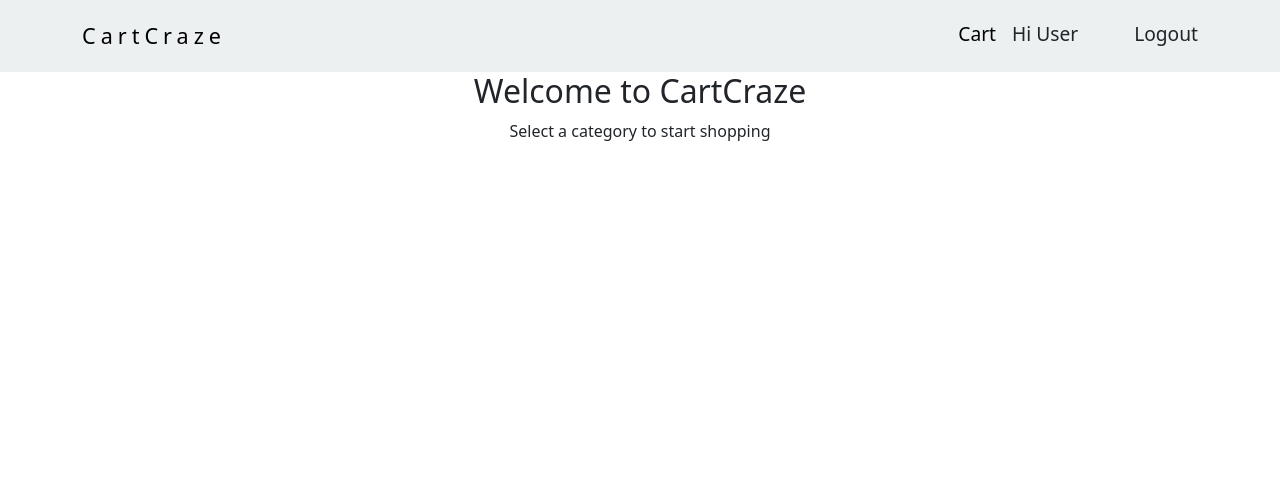
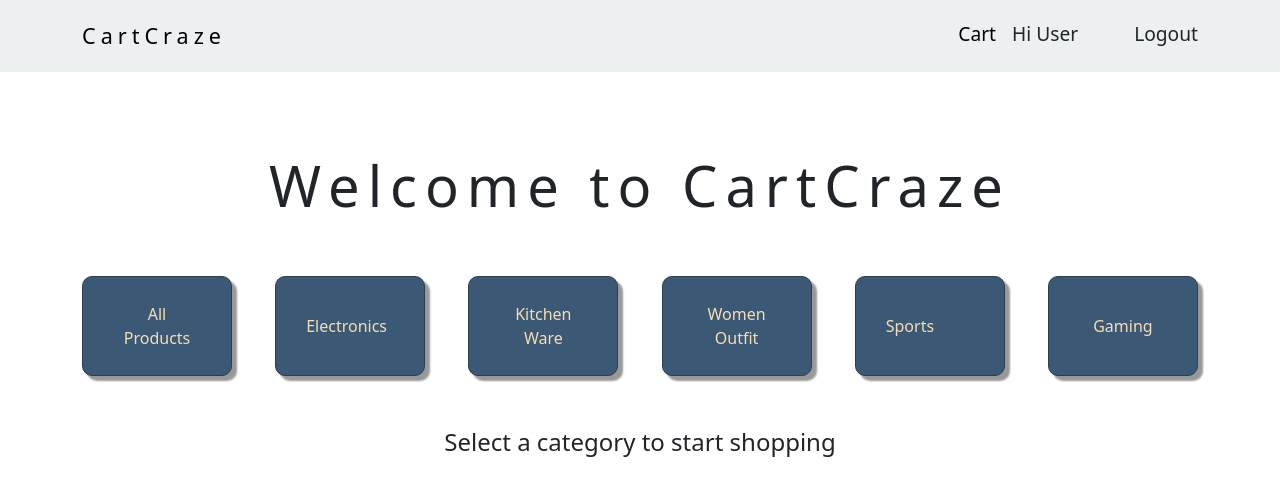
Before and after one commit to rathour08/ecommerse, a plain HTML site: page index.html in a window 1280 px wide. Drawn offline with nearby package versions, Linux system fonts and the light colour scheme.

Commit message:
added home page

```diff
--- a/css/common.css
+++ b/css/common.css
@@ -1,5 +1,8 @@
 :root{
-    --blue-gray: #ecf0f1
+    --blue-gray: #ecf0f1;
+    --pale-blue: #2c3e50;
+    --mid-gray: #999;
+    --jean-blue: #3b5875;
 }
 html{
     box-sizing: border-box;
--- a/css/home.css
+++ b/css/home.css
@@ -0,0 +1,43 @@
+.home-title{
+    font-size: 3.5rem;
+    margin-top:5rem;
+    letter-spacing: .5rem;
+
+}
+.category-title{
+    margin-top: 3rem;
+    font-size: 1.5rem;
+
+
+}
+.category-list{
+    margin-top: 3rem;
+    gap: 1rem;
+
+}
+.category-item{
+    border: 1px solid var(--pale-blue);
+    box-shadow: 5px 5px 2px var(--mid-gray);
+    /*margin: 2rem;*/
+    width: 150px;
+    background-color: var(--jean-blue);
+    padding: 20px 30px;
+    border-radius: 10px;
+    text-align: center;
+    min-height: 100px;
+    min-width: 135px;
+
+
+}
+.category-item a {
+    color: wheat;
+    text-decoration: none;
+    font-size: 1rem;
+
+}
+.category-item:hover {
+    cursor: pointer;
+    box-shadow: 0px 0px;
+    transition: box-shadow 0.15s linear 0s;
+
+}
--- a/index.html
+++ b/index.html
@@ -43,8 +43,26 @@
             <h2 class="home-title text-center">
                 Welcome to CartCraze
             </h2>
-            <div class="category-list d-flex flex-row justify-content-center align-items-center" id='categoryList'>
-<!--                add category child-->
+            <div class="category-list d-flex flex-row justify-content-between align-items-center" id='categoryList'>
+<!--                list of catogery-->
+                <div class="category-item d-flex align-items-center justify-content-center">
+                    <a href="">All Products</a>
+                </div>
+                <div class="category-item d-flex align-items-center justify-content center ">
+                    <a href="">Electronics</a>
+                </div>
+                <div class="category-item d-flex align-items-center justify-content center">
+                    <a href="">Kitchen Ware</a>
+                </div>
+                <div class="category-item d-flex align-items-center justify-content center">
+                    <a href="">Women Outfit</a>
+                </div>
+                <div class="category-item d-flex align-items-center justify-content center">
+                    <a href="">Sports</a>
+                </div>
+                <div class="category-item d-flex align-items-center justify-content-center">
+                    <a href="">Gaming</a>
+                </div>
 
 
             </div>
```
